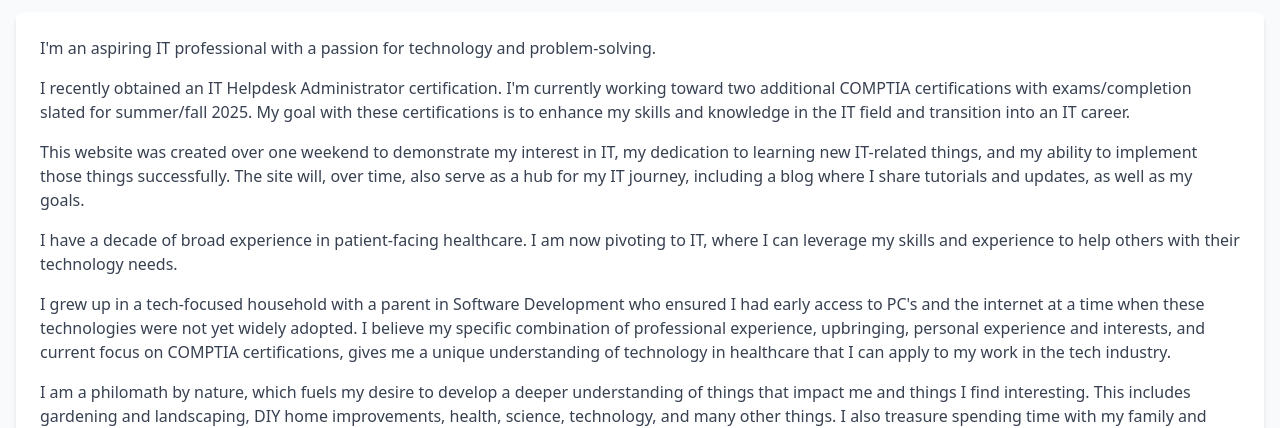
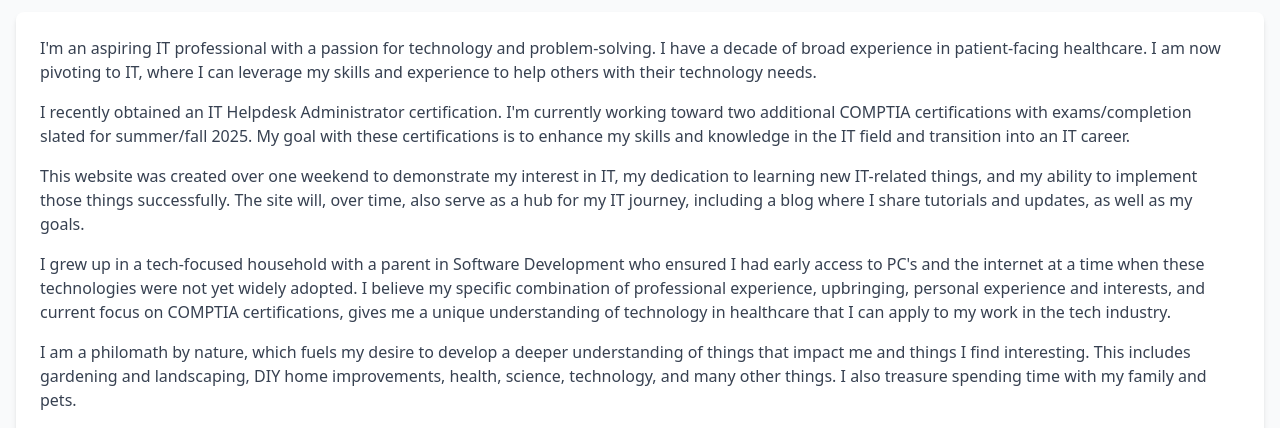
Before and after one commit to grobin1/robinNET, a plain HTML site: page index.html in a window 1280 px wide. Shown: the part 372-800 px from the top of the page. Drawn offline with nearby package versions, Linux system fonts and the light colour scheme.

Commit message:
Add files via upload

```diff
--- a/index.html
+++ b/index.html
@@ -49,7 +49,9 @@
             <div class="bg-white rounded-lg shadow-md p-6">
                 <p class="text-gray-700 mb-4">
                     I'm an aspiring IT professional with a passion for
-                    technology and problem-solving.
+                    technology and problem-solving. I have a decade of broad experience in patient-facing healthcare. I am now pivoting to
+                    IT, where I can leverage my skills and experience to help others with their
+                    technology needs.
                 </p>
                 <p class="text-gray-700">
                     I recently obtained an IT Helpdesk Administrator certification. I'm currently working toward two additional
@@ -63,11 +65,6 @@
                     things successfully. The site
                     will, over time, also serve as a hub for my IT journey, including a blog where I share
                     tutorials and updates, as well as my goals.
-                </p>
-                <p class="text-gray-700 mt-4">
-                    I have a decade of broad experience in patient-facing healthcare. I am now pivoting to
-                    IT, where I can leverage my skills and experience to help others with their
-                    technology needs.
                 </p>
                 <p class="text-gray-700 mt-4">
                     I grew up in a tech-focused household with a parent in Software Development who
```
